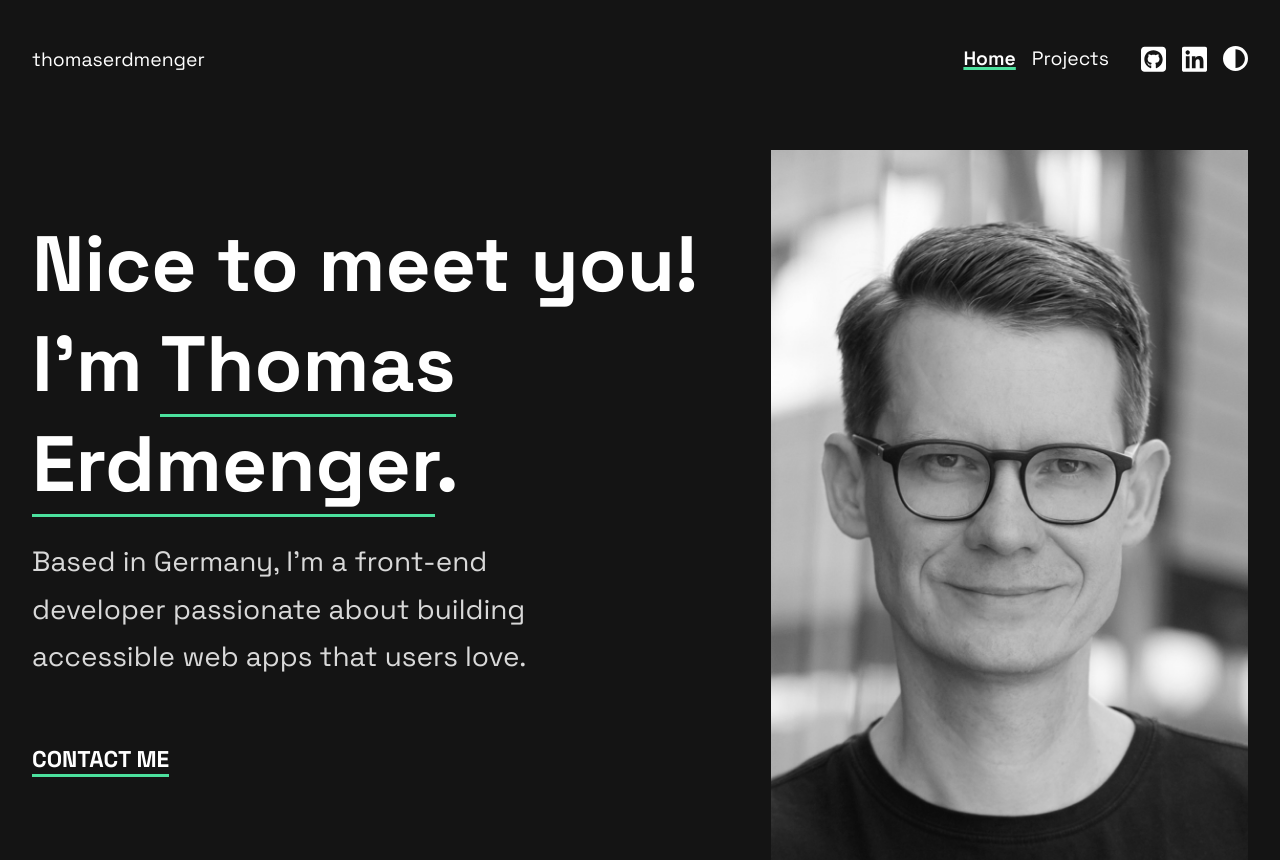
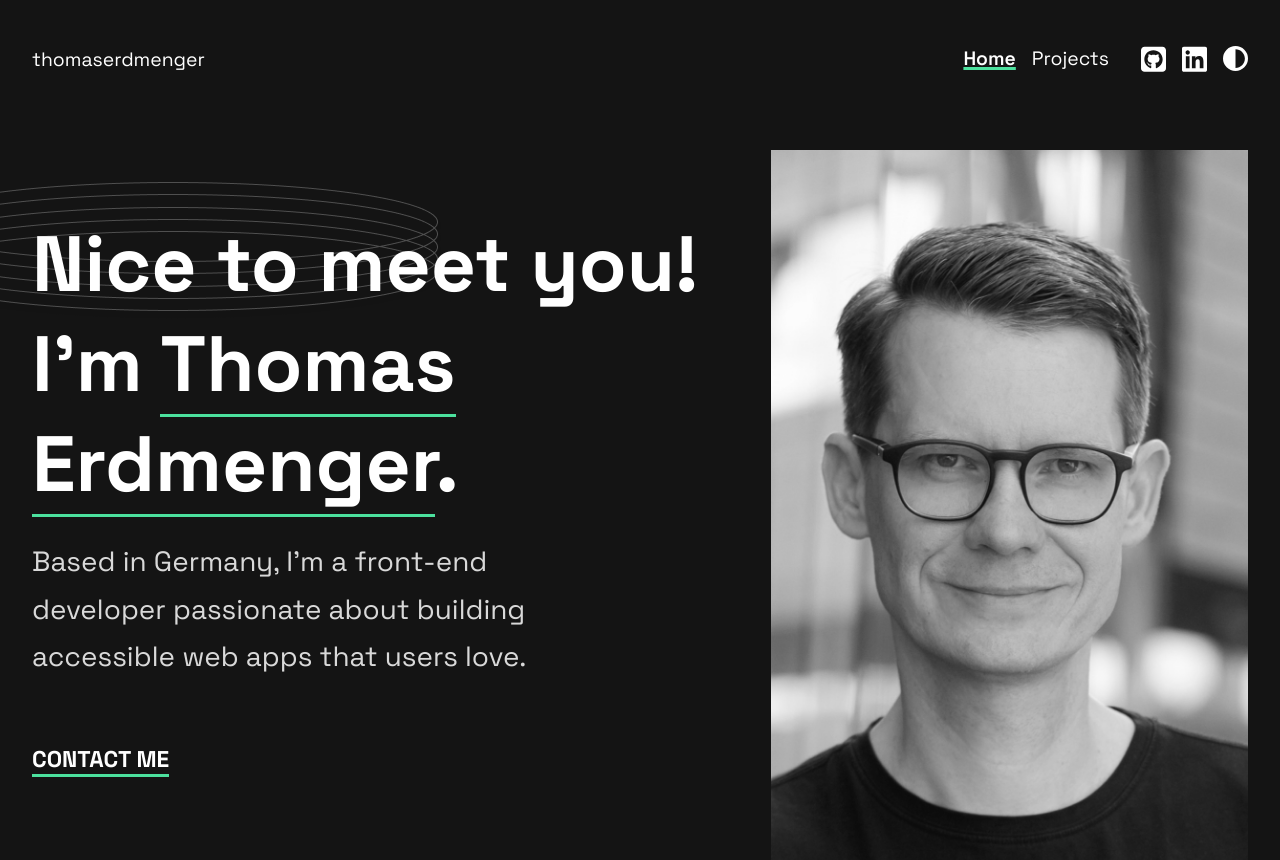
Before and after one commit to thomaserdmenger/Portfolio-Website-React, a React (Vite) app: page / in a window 1280 px wide. Shown: the top 860 px of the page. Built offline with nearby package versions, Linux system fonts and the light colour scheme.

Commit message:
Add Rings Background to Hero Section

```diff
--- a/src/pages/Home/Home.css
+++ b/src/pages/Home/Home.css
@@ -32,6 +32,7 @@
   flex-direction: column;
   align-items: flex-start;
   padding-block-start: 4rem;
+  position: relative;
 }
 
 .home__hero__image {
@@ -48,6 +49,12 @@
   line-height: 1.7;
   margin-block-end: 4rem;
   font-size: clamp(1rem, 0.6919rem + 1.3146vw, 1.875rem);
+}
+
+.home__rings {
+  position: absolute;
+  top: 2rem;
+  left: -8rem;
 }
 
 @media only screen and (max-width: 800px) {
@@ -78,6 +85,10 @@
 
   .home__hero__image img {
     max-height: 450px;
+  }
+
+  .home__rings {
+    display: none;
   }
 }
 
--- a/src/pages/Home/Home.jsx
+++ b/src/pages/Home/Home.jsx
@@ -18,6 +18,7 @@ export const Home = () => {
             building accessible web apps that users love.
           </p>
           <ButtonContact />
+          <img className='home__rings' src='/images/rings.png' alt='Rings' />
         </article>
         <article className='home__hero__image'>
           <img src='/public/images/portfolio.jpg' alt='Author' />
```
Also changed, not shown: public/images/circle.png (added), public/images/rings.png (added).
